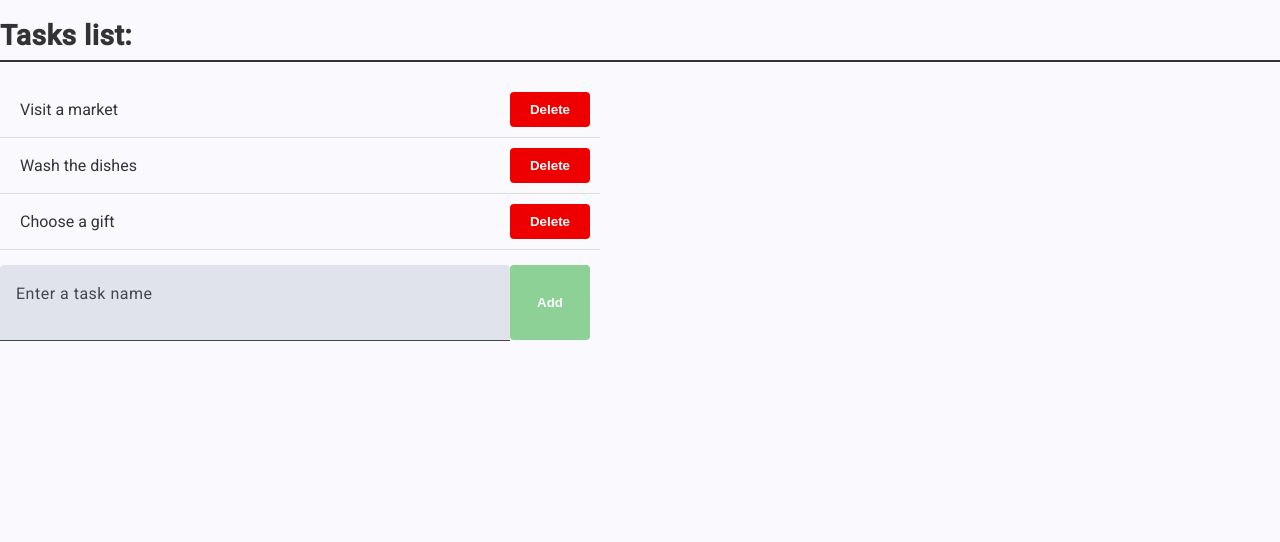
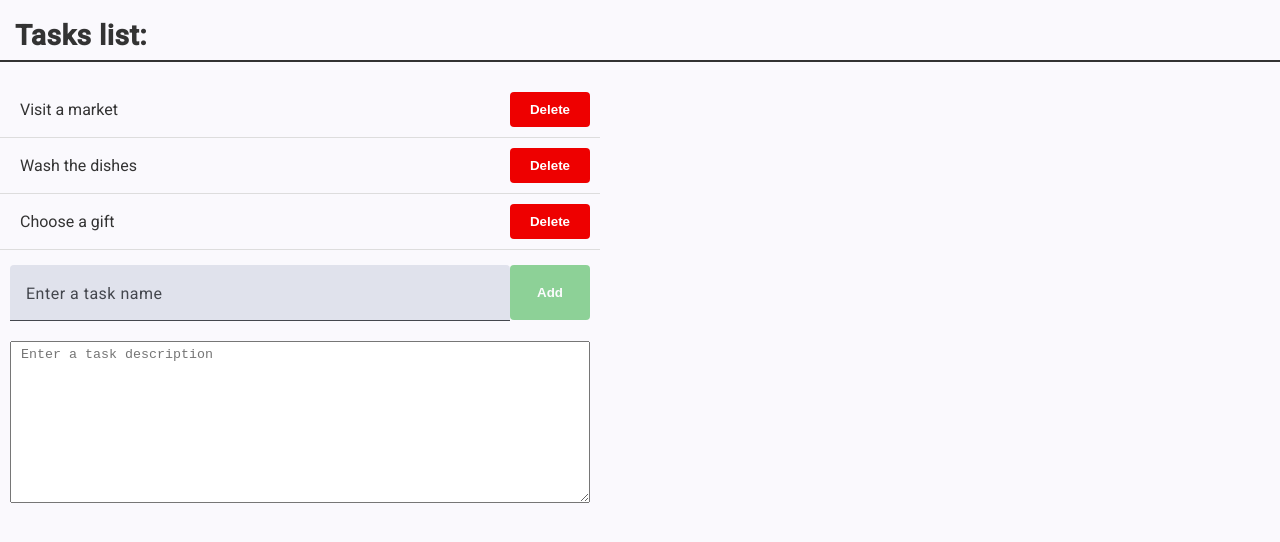
Before and after one commit to Angular-OTUS/ToDoList-VorobyevAnatoliy, an Angular app: page / in a window 1280 px wide. Shown: the top 542 px of the page. Built offline with nearby package versions, Linux system fonts and the light colour scheme.

Commit message:
description field for adding task

```diff
--- a/src/app/components/button/button.css
+++ b/src/app/components/button/button.css
@@ -10,7 +10,7 @@
 
 .button--add {
   background-color: #2a3;
-  height: 75px;
+  height: 55px;
   width: 80px;
 }
 
--- a/src/app/components/to-do-list/to-do-list.css
+++ b/src/app/components/to-do-list/to-do-list.css
@@ -4,32 +4,34 @@
   color: #333;
   margin-bottom: 20px;
   border-bottom: 2px solid;
+  padding-left: 15px;
   padding-bottom: 8px;
   letter-spacing: 0.02em;
 }
 
-.task-list {
+.tasks--container {
+  max-width: 600px;
+}
+
+.tasks--list {
   list-style: none;
   padding: 0;
   margin: 0;
   width: 100%;
-  max-width: 600px;
 }
 
 .add-task {
-  display: flex;
+  display: grid;
+  grid-template-columns: 1fr auto;
   margin-top: 15px;
-  max-width: 600px;
+  padding: 0 10px;
 }
 
 .add-task--form-field {
-  width: 510px;
+  grid-column: 1 / 2;
 }
 
 .add-task--input {
-  flex: 1;
-  padding: 10px;
-  border: 1px solid #ddd;
   border-radius: 4px;
   outline: none;
   transition: border-color 0.3s ease;
@@ -38,3 +40,11 @@
 .add-task--input:focus {
   border-color: #777;
 }
+
+.add-task--description {
+  grid-column: 1 / 3;
+  box-sizing: border-box;
+  width: 100%;
+  padding: 5px 10px;
+  resize: vertical;
+}
--- a/src/app/components/to-do-list/to-do-list.html
+++ b/src/app/components/to-do-list/to-do-list.html
@@ -1,5 +1,6 @@
 <h1 class="title">Tasks list:</h1>
-<ul class="task-list">
+<main class="tasks--container">
+  <ul class="tasks--list">
     @if (isLoading()) {
       <mat-spinner/>
     } @else {
@@ -9,7 +10,7 @@
           (deletedTaskId)="deleteTask($event)"
         />
       } @empty {
-      <li class="empty-task">
+        <li class="tasks--empty">
           <span class="empty-task--title">There is no tasks!</span>
         </li>
       }
@@ -18,12 +19,14 @@
   <div class="add-task">
     <mat-form-field class="add-task--form-field">
       <mat-label>Enter a task name</mat-label>
-    <input matInput class="add-task--input" type="text" [(ngModel)]="newTaskTextInput" id="new-task-text">
+      <input matInput class="add-task--input" type="text" [(ngModel)]="newTaskTitle" id="new-task-text">
     </mat-form-field>
     <app-button
       [title]="'Add'"
       [action]="'add'"
-    [disabled]="newTaskTextIsEmpty()"
-    (click)="addNewTask(newTaskTextInput())"
+      [disabled]="newTaskTitleIsEmpty()"
+      (click)="addNewTask(newTaskTitle(), newTaskDescription())"
     />
+    <textarea class="add-task--description" name="task-description" id="task-description" cols="30" rows="10" placeholder="Enter a task description" [(ngModel)]="newTaskDescription"></textarea>
   </div>
+</main>
--- a/src/app/components/to-do-list/to-do-list.ts
+++ b/src/app/components/to-do-list/to-do-list.ts
@@ -29,9 +29,11 @@ export class ToDoList implements OnInit {
 
   readonly tasks = signal<Task[]>([])
 
-  readonly newTaskTextInput = signal('')
+  readonly newTaskTitle = signal('')
 
-  readonly newTaskTextIsEmpty = computed(() => !this.newTaskTextInput().trim())
+  readonly newTaskTitleIsEmpty = computed(() => !this.newTaskTitle().trim())
+
+  readonly newTaskDescription = signal('')
 
   readonly isLoading = signal(false)
 
@@ -51,8 +53,12 @@ export class ToDoList implements OnInit {
     this.tasks.update((taskList) => taskList.filter(task => task.id !== taskId))
   }
 
-  addNewTask(taskText: string) {
-    this.tasks.update((taskList) => [...taskList, {id: getNextId(taskList), text: taskText}])
-    this.newTaskTextInput.set('')
+  addNewTask(taskTitle: string, taskDescription: string) {
+    this.tasks.update((taskList) => [...taskList, {
+      id: getNextId(taskList),
+      text: taskTitle,
+      description: taskDescription
+    }])
+    this.newTaskTitle.set('')
   }
 }
--- a/src/app/models/task.ts
+++ b/src/app/models/task.ts
@@ -1,4 +1,5 @@
 export interface Task {
   id: number;
   text: string;
+  description: string;
 }
--- a/src/app/services/storage.ts
+++ b/src/app/services/storage.ts
@@ -1,9 +1,9 @@
 import {Task} from '../models/task';
 
 const tasks: Task[] = [
-  {id: 1, text: "Visit a market"},
-  {id: 2, text: "Wash the dishes"},
-  {id: 3, text: "Choose a gift"},
+  {id: 1, text: "Visit a market", description: "Buy milk and cat's food"},
+  {id: 2, text: "Wash the dishes", description: "Come on!"},
+  {id: 3, text: "Choose a gift", description: "Mom's birthday soon"},
 ]
 
 export function getTasks(): Task[] {
```
Lines whose indentation alone changed are shown as unchanged.
